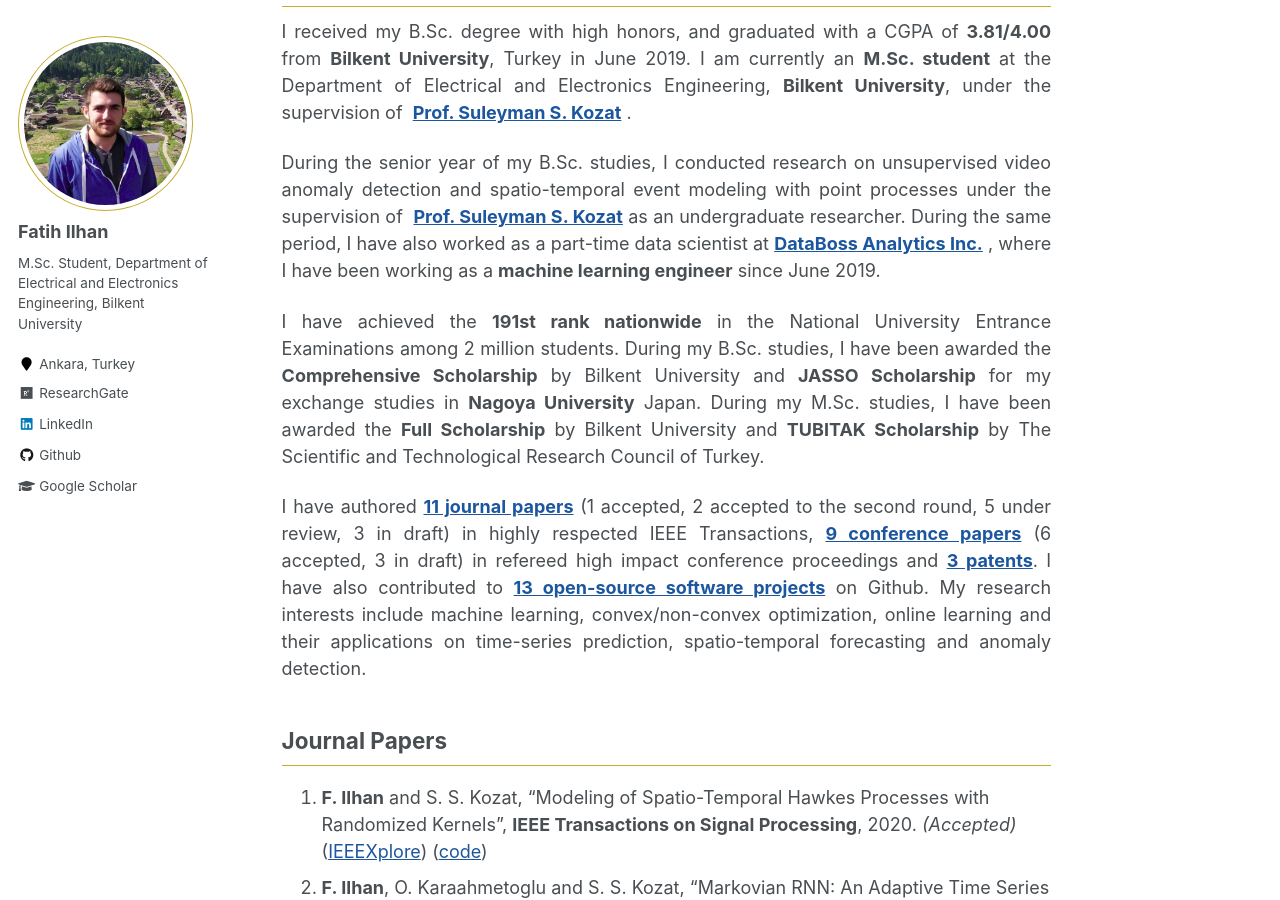
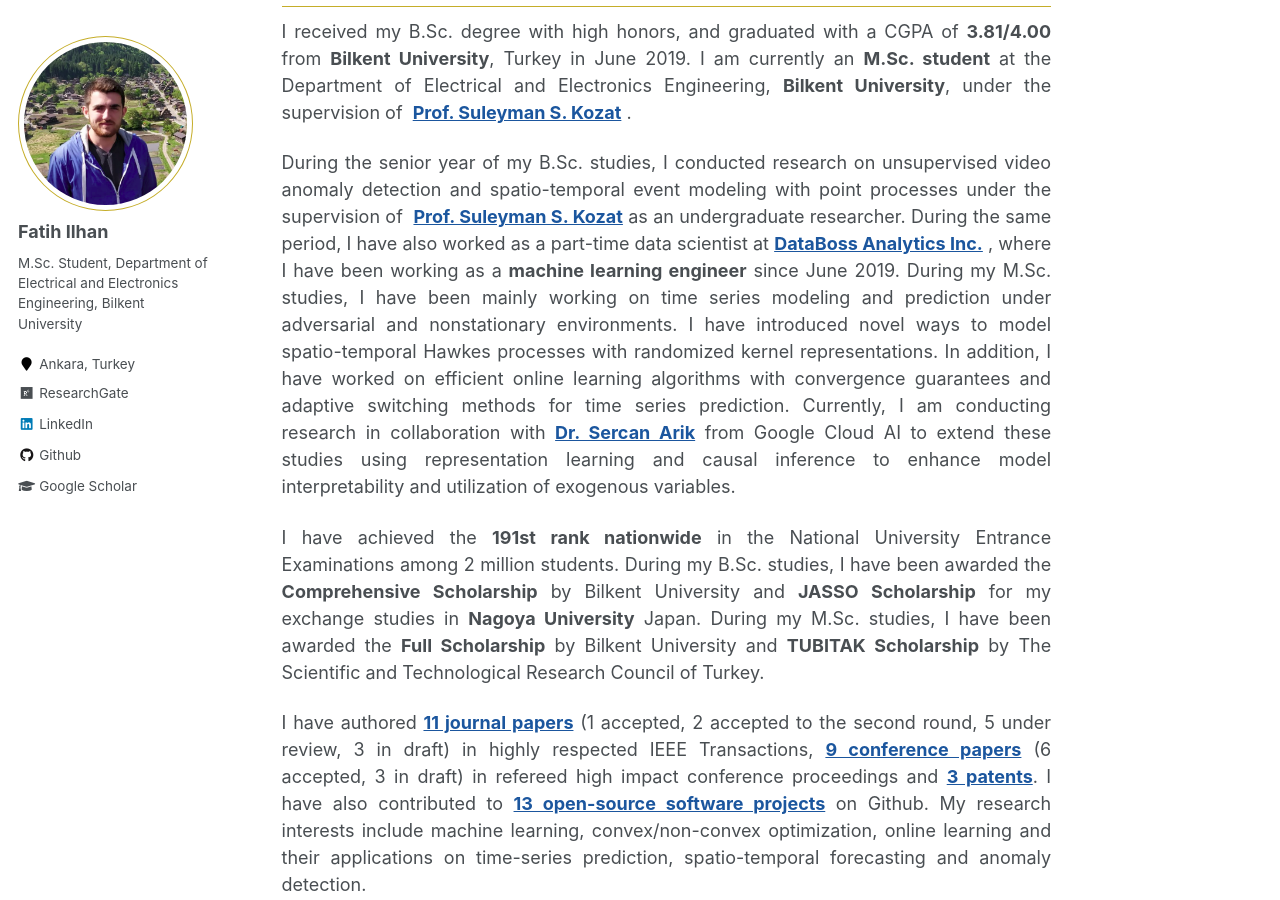
Before and after one commit to fatih-ilhan/fatih-ilhan.github.io, a Jekyll site: the page built from _pages/about.md, in a window 1280 px wide and 900 px high, scrolled down 445 px. Built offline with Jekyll 4.4.1, drawn with Linux system fonts in a browser that asks for light colours.

Commit message:
research update

```diff
--- a/_pages/about.md
+++ b/_pages/about.md
@@ -21,7 +21,7 @@ redirect_from:
 
 <div style="text-align: justify"><p>I received my B.Sc. degree with high honors, and graduated with a CGPA of <b>3.81/4.00</b> from <b>Bilkent University</b>, Turkey in June 2019. I am currently an <b>M.Sc. student</b> at the Department of Electrical and Electronics Engineering, <b>Bilkent University</b>, under the supervision of  <a href="http://kilyos.ee.bilkent.edu.tr/~kozat/"><b>Prof. Suleyman S. Kozat</b></a> .</p></div>
 
-<div style="text-align: justify"><p>During the senior year of my B.Sc. studies, I conducted research on unsupervised video anomaly detection and spatio-temporal event modeling with point processes under the supervision of  <a href="http://kilyos.ee.bilkent.edu.tr/~kozat/"><b>Prof. Suleyman S. Kozat</b></a> as an undergraduate researcher. During the same period, I have also worked as a part-time data scientist at <a href="http://data-boss.com.tr/"><b>DataBoss Analytics Inc.</b></a> , where I have been working as a <b>machine learning engineer</b> since June 2019.</p></div>
+<div style="text-align: justify"><p>During the senior year of my B.Sc. studies, I conducted research on unsupervised video anomaly detection and spatio-temporal event modeling with point processes under the supervision of  <a href="http://kilyos.ee.bilkent.edu.tr/~kozat/"><b>Prof. Suleyman S. Kozat</b></a> as an undergraduate researcher. During the same period, I have also worked as a part-time data scientist at <a href="http://data-boss.com.tr/"><b>DataBoss Analytics Inc.</b></a> , where I have been working as a <b>machine learning engineer</b> since June 2019. During my M.Sc. studies, I have been mainly working on time series modeling and prediction under adversarial and nonstationary environments. I have introduced novel ways to model spatio-temporal Hawkes processes with randomized kernel representations. In addition, I have worked on efficient online learning algorithms with convergence guarantees and adaptive switching methods for time series prediction. Currently, I am conducting research in collaboration with <a href="https://sercanarik.com"><b>Dr. Sercan Arik</b></a> from Google Cloud AI to extend these studies using representation learning and causal inference to enhance model interpretability and utilization of exogenous variables.</p></div>
 
 <div style="text-align: justify"><p>I have achieved the <b>191st rank nationwide</b> in the National University Entrance Examinations among 2 million students. During my B.Sc. studies, I have been awarded the <b>Comprehensive Scholarship</b> by Bilkent University and <b>JASSO Scholarship</b> for my exchange studies in <b>Nagoya University</b> Japan. During my M.Sc. studies, I have been awarded the <b>Full Scholarship</b> by Bilkent University and <b>TUBITAK Scholarship</b> by The Scientific and Technological Research Council of Turkey.</p></div>
 
```
